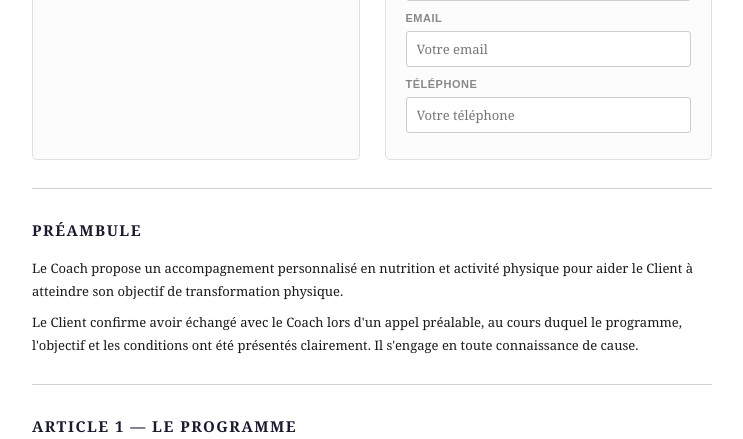
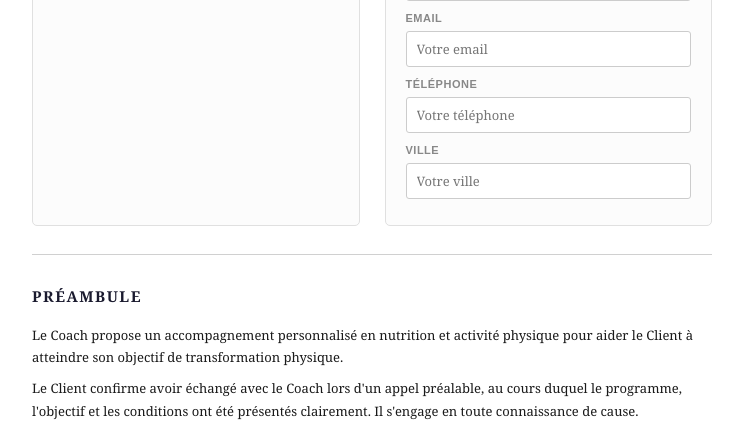
Before and after one commit to Alan-pro-93/contrat-coaching, a Flask app: template templates/client_form.html in a window 1280 px wide. Shown: the part 556-995 px from the top of the page, without its empty margins (268-1011 px from the left). Run offline with Flask 3, Linux system fonts and the light colour scheme; the template is opened without the code that fills it, so the values that code supplies are empty; some libraries are stand-ins or nearby versions.

Commit message:
Champ ville client en haut du formulaire avec auto-remplissage signature
Co-Authored-By: Claude Opus 4.6 (1M context) <noreply@anthropic.com>

```diff
--- a/templates/client_form.html
+++ b/templates/client_form.html
@@ -241,6 +241,10 @@
                 <label>Téléphone</label>
                 <input type="tel" name="client_tel" placeholder="Votre téléphone" required>
             </div>
+            <div class="field-group">
+                <label>Ville</label>
+                <input type="text" id="client-ville-input" placeholder="Votre ville" required>
+            </div>
         </div>
     </div>
 
@@ -377,7 +381,8 @@
             <h3>Le Client</h3>
             <div class="sig-info">
                 <span class="sig-label">Fait à</span>
-                <input type="text" name="client_lieu" class="inline-input medium" placeholder="Ville" required>
+                <span id="display-client-ville-sig">___</span>
+                <input type="hidden" name="client_lieu" id="client-lieu-hidden">
             </div>
             <div class="sig-info">
                 <span class="sig-label">Le</span>
@@ -423,6 +428,13 @@
     clientNomInput.addEventListener('input', function() {
         document.getElementById('display-client-nom-sig').textContent = this.value || '___';
         document.getElementById('client-nom-sig-hidden').value = this.value;
+    });
+
+    /* Auto-sync ville from top to signature block */
+    var clientVilleInput = document.getElementById('client-ville-input');
+    clientVilleInput.addEventListener('input', function() {
+        document.getElementById('display-client-ville-sig').textContent = this.value || '___';
+        document.getElementById('client-lieu-hidden').value = this.value;
     });
 
     /* Signature Pad */
```
